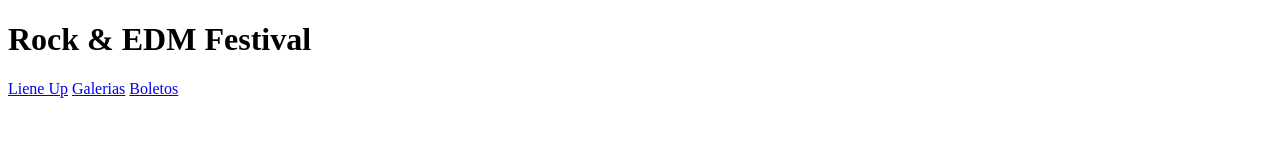
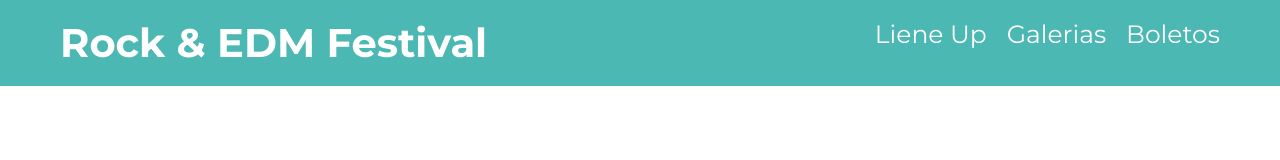
Before and after one commit to Douglas-i/FestivalMusica, a website: page index.html in a window 1280 px wide. Drawn offline with Linux system fonts and the light colour scheme.

Commit message:
Finalizacion del header

```diff
--- a/index.html
+++ b/index.html
@@ -9,7 +9,7 @@
     <link rel="preconnect" href="https://fonts.gstatic.com" crossorigin>
     <link href="https://fonts.googleapis.com/css2?family=Montserrat:wght@300;400;700;900&display=swap" rel="stylesheet">
 
-    <link rel="stylesheet" hre  f="build/css/app.css">
+    <link rel="stylesheet" href="build/css/app.css">
 </head>
 <body>
 
@@ -17,7 +17,7 @@
         <div class="contenedor contenido-header">
             <h1>Rock & EDM Festival</h1>
 
-            <nav class="havegacion-principal">
+            <nav class="navegacion-principal">
                 <a href="#">Liene Up</a>
                 <a href="#">Galerias</a>
                 <a href="#">Boletos</a>
--- a/src/scss/app.scss
+++ b/src/scss/app.scss
@@ -1 +1,2 @@
 @use 'base';
+@use 'layout';
--- a/src/scss/base/_index.scss
+++ b/src/scss/base/_index.scss
@@ -1,3 +1,4 @@
 @forward 'variables';
 @forward 'normalize';
 @forward 'globales';
+@forward 'mixins';
--- /dev/null
+++ b/src/scss/base/_mixins.scss
@@ -0,0 +1,17 @@
+@use 'variables' as v;
+
+@mixin telefono {
+    @media (min-width:480px) {
+        @content;
+    }
+}
+@mixin tablet {
+    @media (min-width:768px) {
+        @content;
+    }
+}
+@mixin desktop {
+    @media (min-width:992px) {
+        @content;
+    }
+}
--- /dev/null
+++ b/src/scss/layout/header.scss
@@ -0,0 +1,46 @@
+@use '../base/variables' as v;
+@use '../base/mixins' as m;
+
+.header {
+    background-color: v.$verde;
+
+    h1 {
+        color: v.$blanco;
+        text-align: center;
+
+        @include m.tablet {
+            margin: 0;
+        }
+    }
+
+    .contenido-header {
+        padding: 2rem;
+
+        @include m.tablet { //Media query para acomodar el contenido del header
+            display: flex;
+            justify-content: space-between;
+        }
+    }
+}
+.navegacion-principal {
+    a {
+        display: block;
+        text-align: center;
+        color: v.$blanco;
+        font-size: 2.5rem;
+        margin-bottom: 1rem;
+
+        &:hover {
+            color: v.$amarillo;
+        }
+
+        @include m.tablet {
+            margin: 0;
+        }
+    }
+
+    @include m.tablet {
+        display: flex;
+        gap: 2rem
+    }
+}
--- /dev/null
+++ b/src/scss/layout/index.scss
@@ -0,0 +1 @@
+@forward 'header';
```
Also changed, not shown: build/css/app.css.
